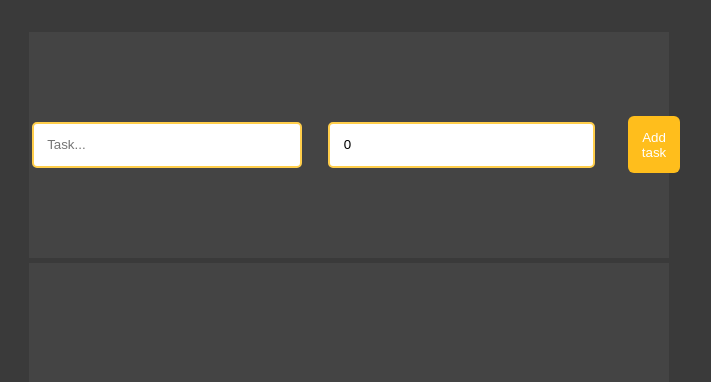
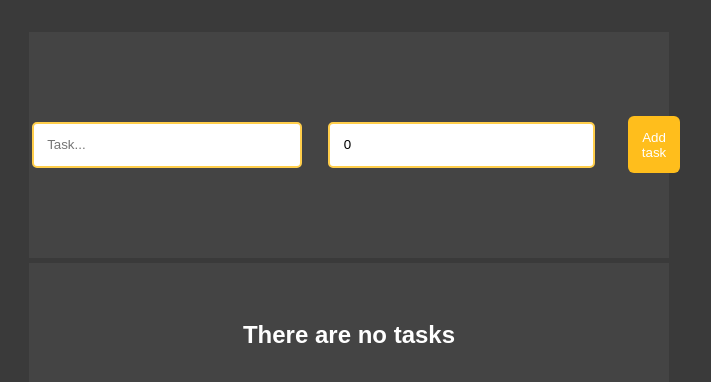
Before and after one commit to SantiagoMC52/ts-todo-list, a React (Create React App) app: page / in a window 1280 px wide. Shown: the top 382 px of the page, without its empty margins (291-1002 px from the left). Built offline with nearby package versions, Linux system fonts and the light colour scheme; the HTML template or start-up script is replaced by a standard one.

Commit message:
Add message when the is no task

```diff
--- a/src/App.tsx
+++ b/src/App.tsx
@@ -4,7 +4,7 @@ import TodoTask from './Components/TodoTask';
 import {
   AddBtn,
   DaysInput,
-  GlobalStyle, Header, InputsContainer, MainContainer, TaskInput, TodoList
+  GlobalStyle, Header, InputsContainer, MainContainer, NoTask, TaskInput, TodoList
 } from './styles';
 
 const App:FC = () => {
@@ -68,6 +68,9 @@ const App:FC = () => {
       </Header>
       <TodoList>
         {
+          todoList.length > 0
+            ? (
+
               todoList.map((
                 todoTask: ITask
               ) => (
@@ -78,6 +81,7 @@ const App:FC = () => {
                   doneTask={doneTask}
                 />
               ))
+            ) : <NoTask>There are no tasks</NoTask>
         }
       </TodoList>
     </MainContainer>
--- a/src/styles.ts
+++ b/src/styles.ts
@@ -83,3 +83,12 @@ export const TodoList = styled('div')`
     flex: 70%;
     width: 50%;
 `;
+
+export const NoTask = styled('h2')`
+    display: flex;
+    flex-direction: column;
+    align-content: center;
+    margin-top: 2em;
+    color: white;
+    font-family: Arial, Helvetica, sans-serif;
+`;
```
Lines whose indentation alone changed are shown as unchanged.
